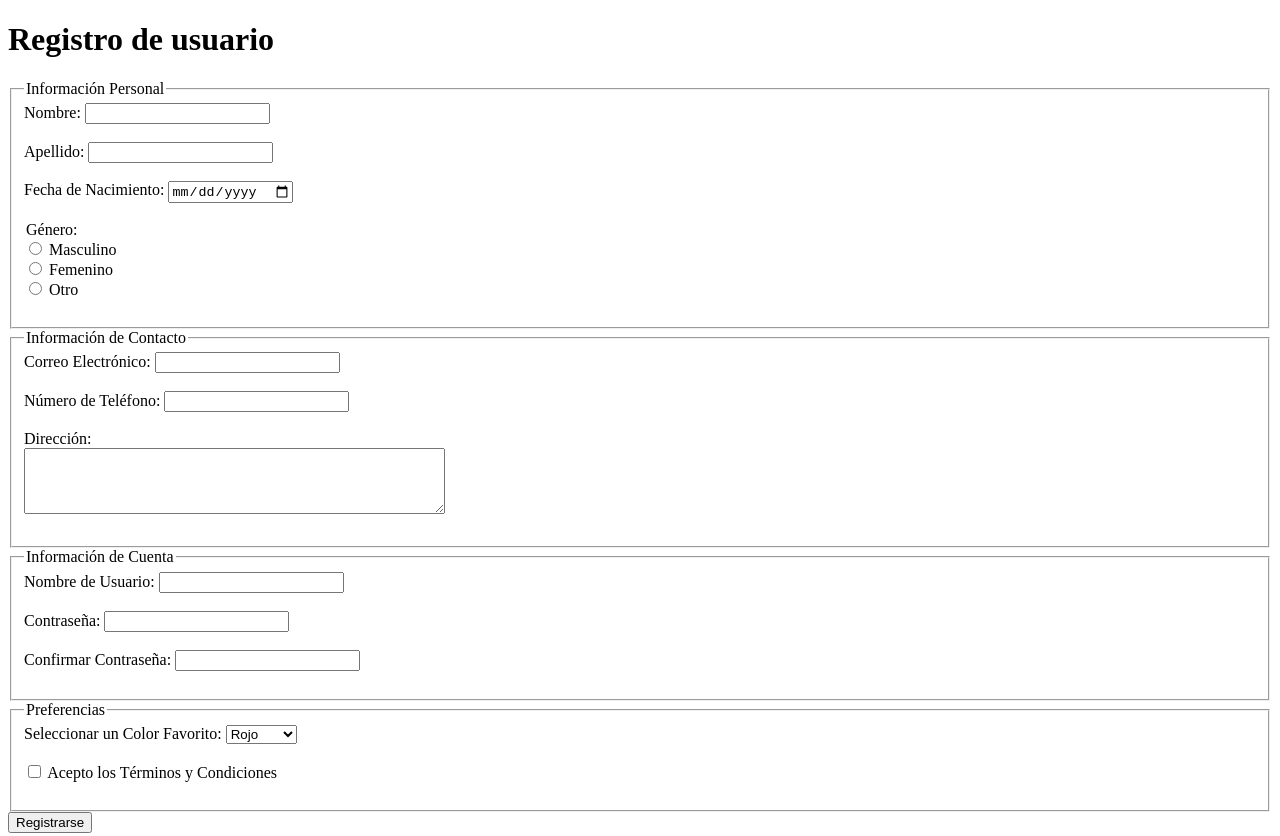
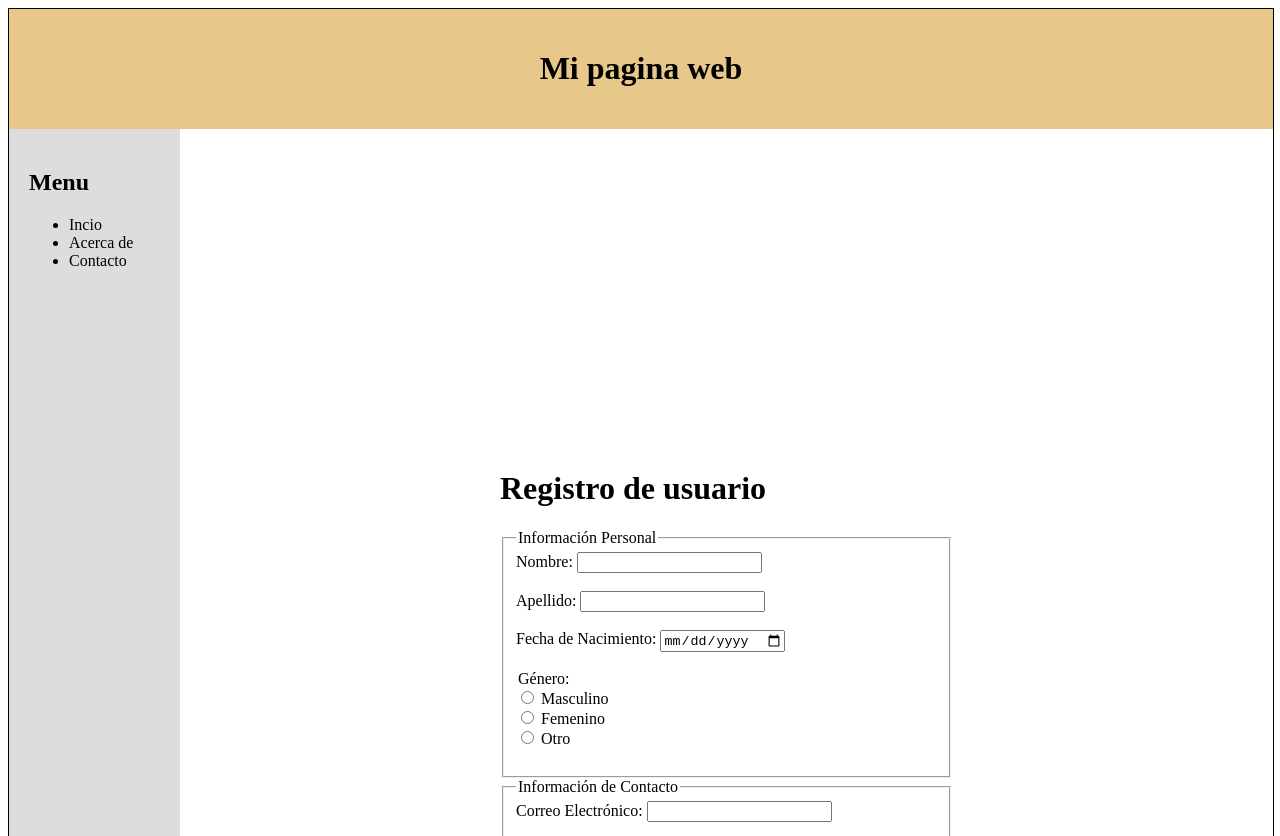
Before and after one commit to ElvinGar3345/Formulario-3, a plain HTML site: page index.html in a window 1280 px wide. Shown: the top 836 px of the page. Drawn offline with Linux system fonts and the light colour scheme.

Commit message:
index.html

```diff
--- a/index.html
+++ b/index.html
@@ -3,8 +3,51 @@
 <head>
     <meta charset="UTF-8" />
     <title>Registro de usuario</title>
+    <style>
+        .container {
+             width: 100%;
+             margin: 0 auto;
+             border: 1px solid #000;
+        }
+       .header, .footer {
+       background-color: #d0931a82;
+       padding: 20px;
+       text-align: center;
+       }
+
+       .content{
+           display: flex;
+       }
+       .sidebar{
+       width:25% ;
+       background-color:#ddd;
+       padding: 20px;
+       }
+
+       .main{
+           width: 60%;
+           padding: 20rem;
+       }
+
+
+           </style>
+
        </head>
        <body>
+           <div class="container">
+               <div class ="header">
+                   <h1>Mi pagina web </h1>
+               </div>
+           <div class ="content">
+           <div class ="sidebar">
+               <h2>Menu</h2>
+               <ul>
+                   <li>Incio</li>
+                   <li>Acerca de</li>
+                   <li>Contacto</li>
+               </ul>
+           </div>
+           <div class="main">
             <h1>Registro de usuario</h1>
             <form action="#" method="post">
                 <fieldset>
@@ -56,5 +99,13 @@ required><br><br>
         </fieldset>
         <input type="submit" value="Registrarse">
         </form>
+           </div>
+           </div>
+           <div class ="footer">
+               <p>Derechos reservados &copy; 2025</p>
+           </div>
+           </div>
+
+
 </body>
 </html>
```
Lines whose indentation alone changed are shown as unchanged.
